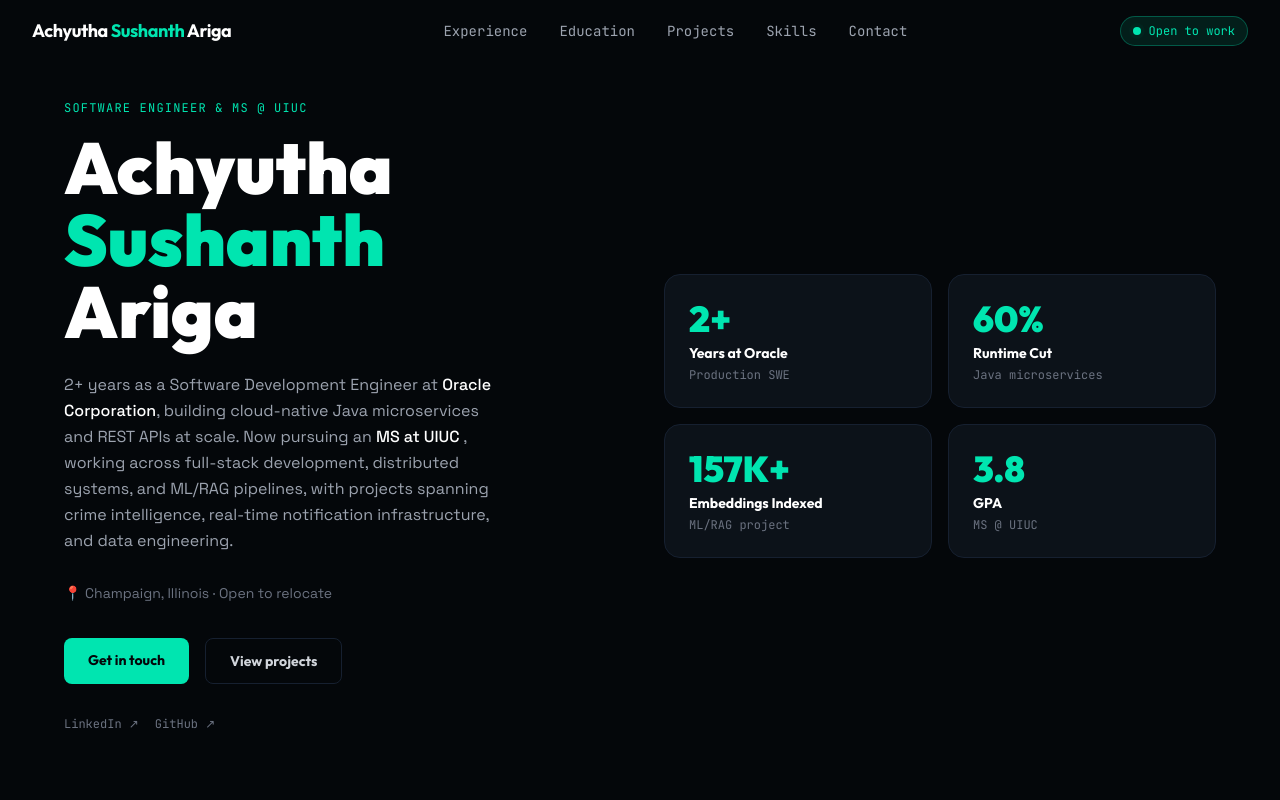
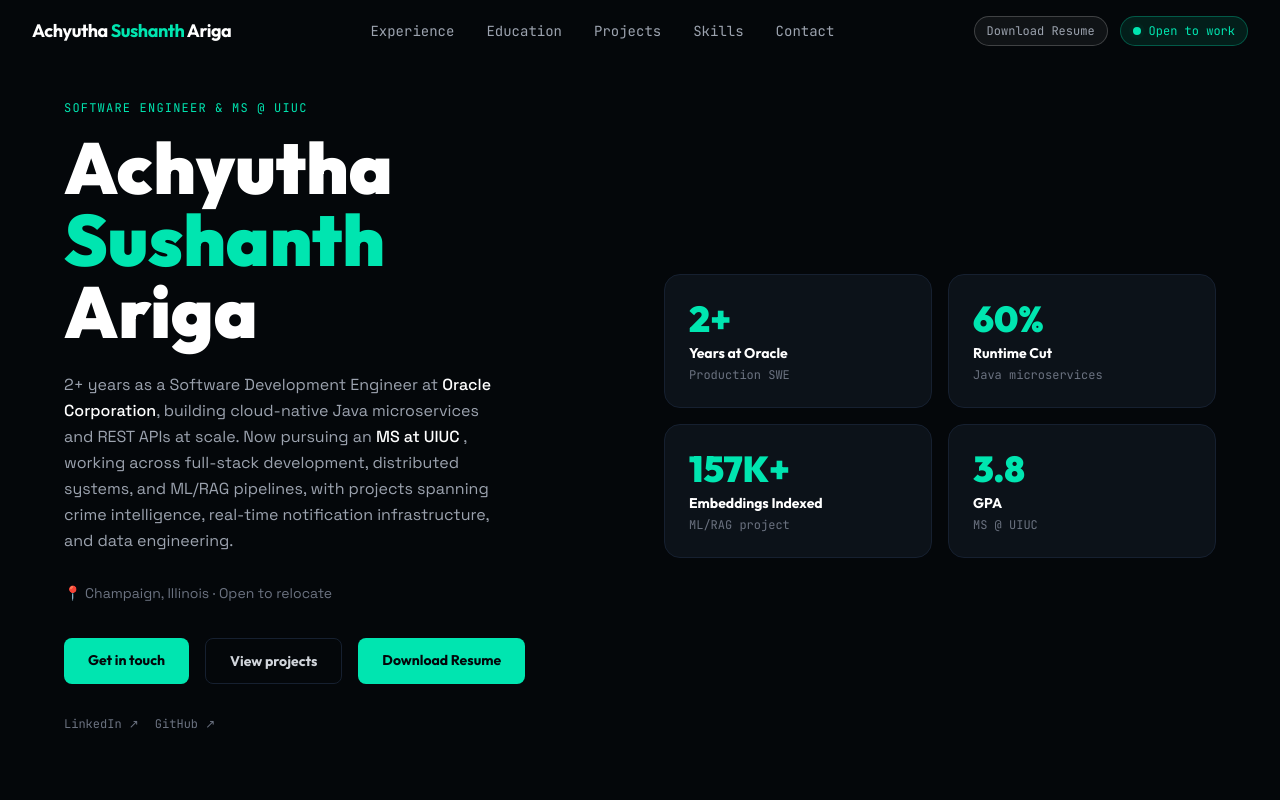
Before and after one commit to achyuth706/portfolio-react, a React (Vite) app in the folder frontend/: page / in a window 1280 px wide. Shown: the top 800 px of the page. Built offline with nearby package versions, Linux system fonts and the light colour scheme.

Commit message:
resume download button

```diff
--- a/frontend/src/components/Hero.jsx
+++ b/frontend/src/components/Hero.jsx
@@ -79,6 +79,13 @@ export default function Hero() {
             >
               View projects
             </button>
+            <a
+              href="/Achyutha_Sushanth_Ariga_Resume_CS.pdf"
+              download="Achyutha_Sushanth_Ariga_Resume_CS.pdf"
+              className="px-6 py-3 rounded-lg bg-accent text-bg font-heading font-bold text-sm hover:bg-accent/90 transition-colors"
+            >
+              Download Resume
+            </a>
           </motion.div>
 
           <motion.div
--- a/frontend/src/components/Navbar.jsx
+++ b/frontend/src/components/Navbar.jsx
@@ -20,6 +20,7 @@ export default function Navbar() {
       }`}
     >
       <div className="w-full px-8 py-4 flex items-center justify-between">
+
         {/* Logo */}
         <span className="font-heading font-bold text-lg text-white tracking-tight">
           Achyutha<span className="text-accent"> Sushanth</span> Ariga
@@ -27,7 +28,7 @@ export default function Navbar() {
 
         {/* Nav links */}
         <div className="hidden md:flex items-center gap-8">
-          {['experience', 'education' ,'projects', 'skills', 'contact'].map((section) => (
+          {['experience', 'education', 'projects', 'skills', 'contact'].map((section) => (
             <button
               key={section}
               onClick={() => scrollTo(section)}
@@ -38,6 +39,20 @@ export default function Navbar() {
           ))}
         </div>
 
+        {/* Right side */}
+        <div className="flex  gap-3">
+
+          {/* Download Resume */}
+
+
+          <a
+            href="/Achyutha_Sushanth_Ariga_Resume_CS.pdf"
+            download="Achyutha_Sushanth_Ariga_Resume_CS.pdf"
+            className="hidden md:flex items-center gap-2 px-3 py-1.5 rounded-full border border-white/20 bg-white/5 hover:border-accent/50 hover:bg-accent/10 transition-all duration-200 font-mono text-xs text-gray-400 hover:text-accent whitespace-nowrap"
+          >
+            Download Resume
+          </a>
+
           {/* Open to work badge */}
           <div className="flex items-center gap-2 px-3 py-1.5 rounded-full border border-accent/30 bg-accent/10">
             <span className="relative flex h-2 w-2">
@@ -46,6 +61,8 @@ export default function Navbar() {
             </span>
             <span className="font-mono text-xs text-accent whitespace-nowrap">Open to work</span>
           </div>
+
+        </div>
       </div>
     </nav>
   )
```
Also changed, not shown: 1 other file (tests, documents, lock files or other folders). Lines whose indentation alone changed are shown as unchanged.
